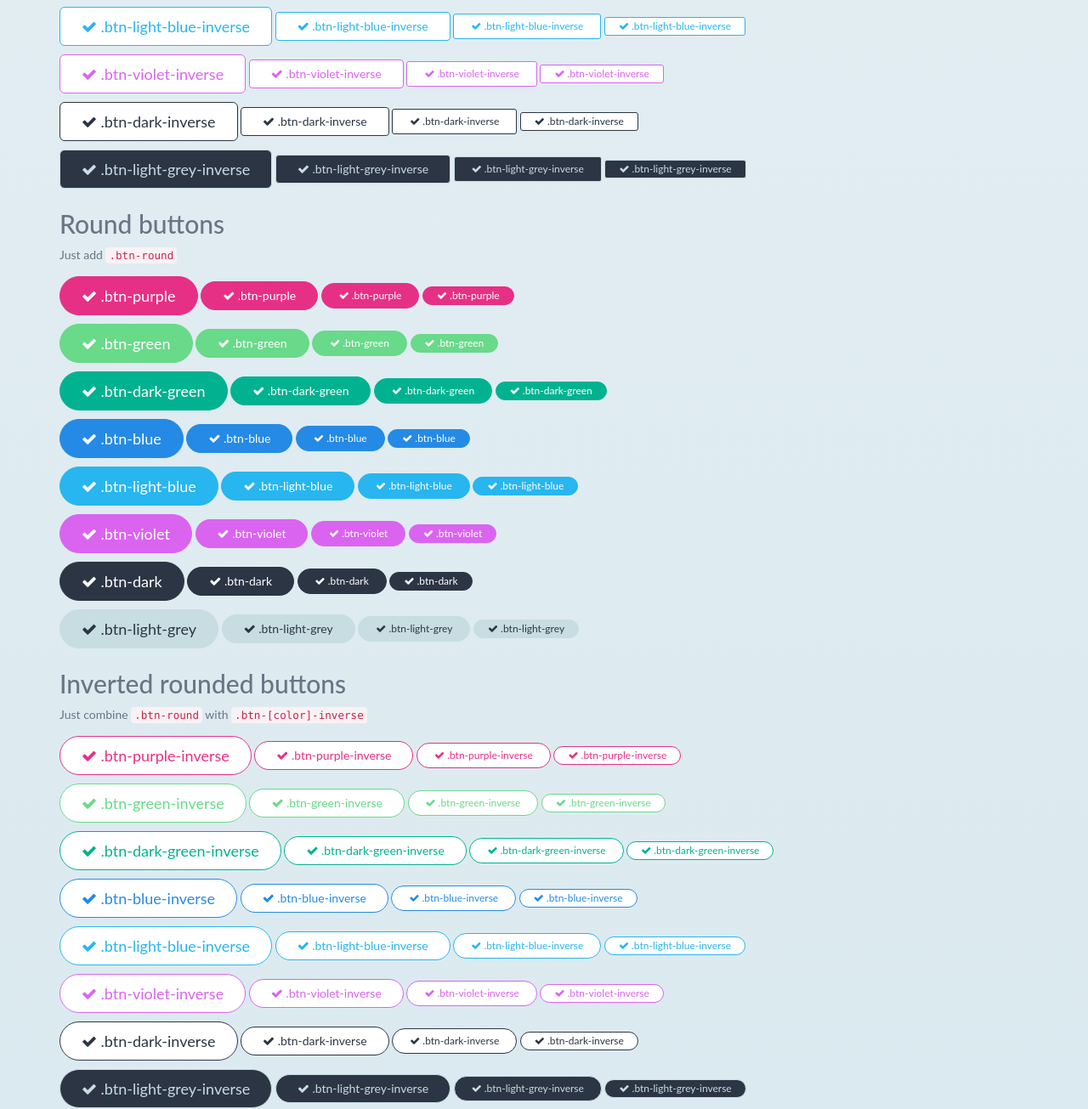
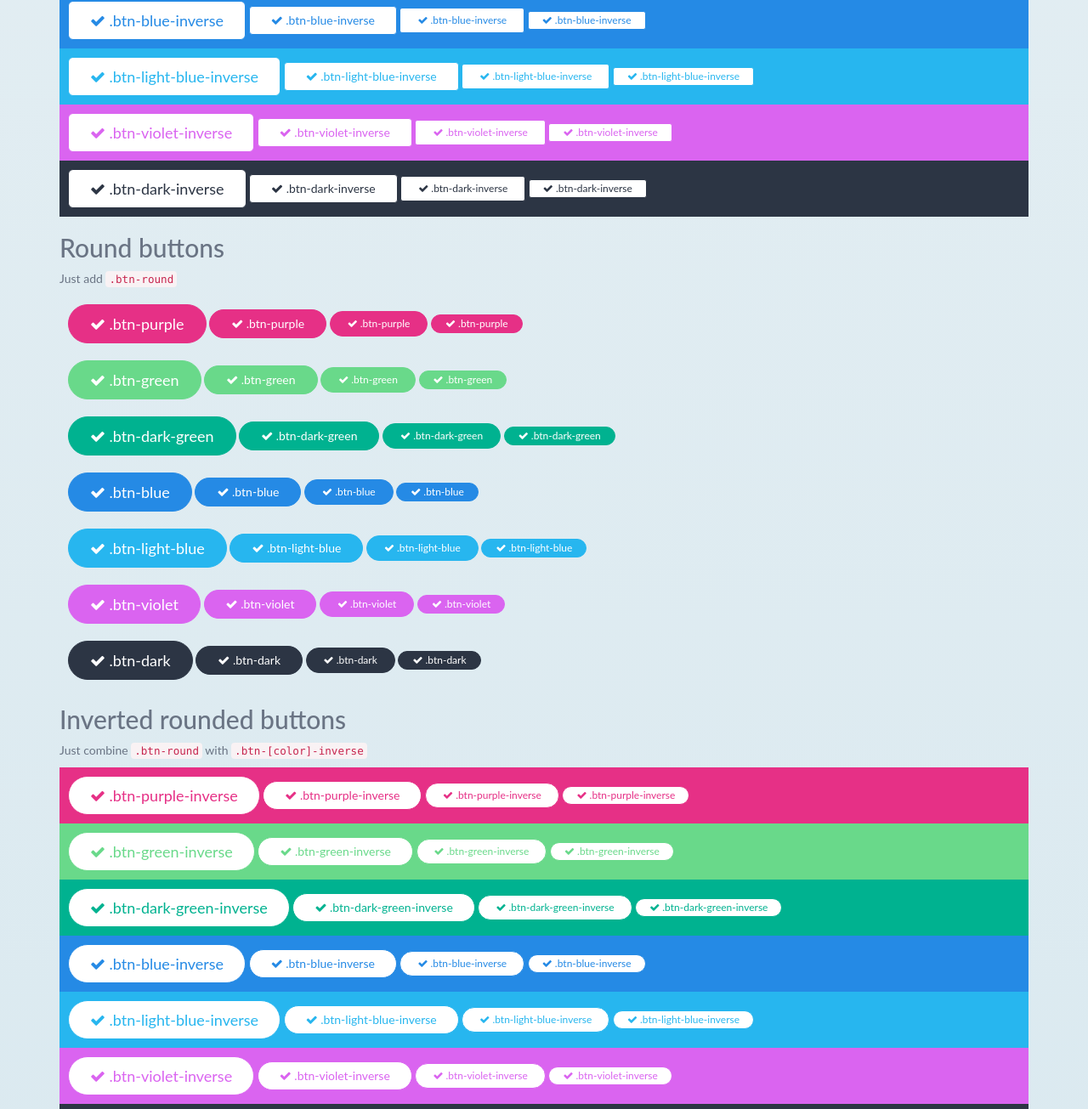
Before and after one commit to giosg/ui-toolkit, a website: page index.html in a window 1280 px wide. Shown: the part 2883-4188 px from the top of the page at 85% size. Drawn offline with nearby package versions, Linux system fonts and the light colour scheme; files whose address does not match are found by name.

Commit message:
Fixed hover colors for inverted-color buttons and removed light-grey-button

```diff
--- a/index.html
+++ b/index.html
@@ -246,247 +246,215 @@
           <code>.btn-xs</code>
         </p>
 
-        <div style="padding: 5px 0">
+        <div style="padding: 10px">
           <button class="btn btn-purple btn-lg"><i class="fa fa-check"></i> .btn-purple</button>
           <button class="btn btn-purple"><i class="fa fa-check"></i> .btn-purple</button>
           <button class="btn btn-purple btn-sm"><i class="fa fa-check"></i> .btn-purple</button>
           <button class="btn btn-purple btn-xs"><i class="fa fa-check"></i> .btn-purple</button>
         </div>
 
-        <div style="padding: 5px 0">
+        <div style="padding: 10px">
           <button class="btn btn-green btn-lg"><i class="fa fa-check"></i> .btn-green</button>
           <button class="btn btn-green"><i class="fa fa-check"></i> .btn-green</button>
           <button class="btn btn-green btn-sm"><i class="fa fa-check"></i> .btn-green</button>
           <button class="btn btn-green btn-xs"><i class="fa fa-check"></i> .btn-green</button>
         </div>
 
-        <div style="padding: 5px 0">
+        <div style="padding: 10px">
           <button class="btn btn-dark-green btn-lg"><i class="fa fa-check"></i> .btn-dark-green</button>
           <button class="btn btn-dark-green"><i class="fa fa-check"></i> .btn-dark-green</button>
           <button class="btn btn-dark-green btn-sm"><i class="fa fa-check"></i> .btn-dark-green</button>
           <button class="btn btn-dark-green btn-xs"><i class="fa fa-check"></i> .btn-dark-green</button>
         </div>
 
-        <div style="padding: 5px 0">
+        <div style="padding: 10px">
           <button class="btn btn-blue btn-lg"><i class="fa fa-check"></i> .btn-blue</button>
           <button class="btn btn-blue"><i class="fa fa-check"></i> .btn-blue</button>
           <button class="btn btn-blue btn-sm"><i class="fa fa-check"></i> .btn-blue</button>
           <button class="btn btn-blue btn-xs"><i class="fa fa-check"></i> .btn-blue</button>
         </div>
 
-        <div style="padding: 5px 0">
+        <div style="padding: 10px">
           <button class="btn btn-light-blue btn-lg"><i class="fa fa-check"></i> .btn-light-blue</button>
           <button class="btn btn-light-blue"><i class="fa fa-check"></i> .btn-light-blue</button>
           <button class="btn btn-light-blue btn-sm"><i class="fa fa-check"></i> .btn-light-blue</button>
           <button class="btn btn-light-blue btn-xs"><i class="fa fa-check"></i> .btn-light-blue</button>
         </div>
 
-        <div style="padding: 5px 0">
+        <div style="padding: 10px">
           <button class="btn btn-violet btn-lg"><i class="fa fa-check"></i> .btn-violet</button>
           <button class="btn btn-violet"><i class="fa fa-check"></i> .btn-violet</button>
           <button class="btn btn-violet btn-sm"><i class="fa fa-check"></i> .btn-violet</button>
           <button class="btn btn-violet btn-xs"><i class="fa fa-check"></i> .btn-violet</button>
         </div>
 
-        <div style="padding: 5px 0">
+        <div style="padding: 10px">
           <button class="btn btn-dark btn-lg"><i class="fa fa-check"></i> .btn-dark</button>
           <button class="btn btn-dark"><i class="fa fa-check"></i> .btn-dark</button>
           <button class="btn btn-dark btn-sm"><i class="fa fa-check"></i> .btn-dark</button>
           <button class="btn btn-dark btn-xs"><i class="fa fa-check"></i> .btn-dark</button>
         </div>
 
-        <div style="padding: 5px 0">
-          <button class="btn btn-light-grey btn-lg"><i class="fa fa-check"></i> .btn-light-grey</button>
-          <button class="btn btn-light-grey"><i class="fa fa-check"></i> .btn-light-grey</button>
-          <button class="btn btn-light-grey btn-sm"><i class="fa fa-check"></i> .btn-light-grey</button>
-          <button class="btn btn-light-grey btn-xs"><i class="fa fa-check"></i> .btn-light-grey</button>
-        </div>
-
-
         <h2>Inverted button colors</h2>
         <p>
           Just combine <code>.btn-round</code> with <code>.btn-[color]-inverse</code>
         </p>
 
-        <div style="padding: 5px 0">
+        <div class="bg-purple" style="padding: 10px">
           <button class="btn btn-purple-inverse btn-lg"><i class="fa fa-check"></i> .btn-purple-inverse</button>
           <button class="btn btn-purple-inverse"><i class="fa fa-check"></i> .btn-purple-inverse</button>
           <button class="btn btn-purple-inverse btn-sm"><i class="fa fa-check"></i> .btn-purple-inverse</button>
           <button class="btn btn-purple-inverse btn-xs"><i class="fa fa-check"></i> .btn-purple-inverse</button>
         </div>
 
-        <div style="padding: 5px 0">
+        <div class="bg-green" style="padding: 10px;">
           <button class="btn btn-green-inverse btn-lg"><i class="fa fa-check"></i> .btn-green-inverse</button>
           <button class="btn btn-green-inverse"><i class="fa fa-check"></i> .btn-green-inverse</button>
           <button class="btn btn-green-inverse btn-sm"><i class="fa fa-check"></i> .btn-green-inverse</button>
           <button class="btn btn-green-inverse btn-xs"><i class="fa fa-check"></i> .btn-green-inverse</button>
         </div>
 
-        <div style="padding: 5px 0">
+        <div class="bg-dark-green" style="padding: 10px">
           <button class="btn btn-dark-green-inverse btn-lg"><i class="fa fa-check"></i> .btn-dark-green-inverse</button>
           <button class="btn btn-dark-green-inverse"><i class="fa fa-check"></i> .btn-dark-green-inverse</button>
           <button class="btn btn-dark-green-inverse btn-sm"><i class="fa fa-check"></i> .btn-dark-green-inverse</button>
           <button class="btn btn-dark-green-inverse btn-xs"><i class="fa fa-check"></i> .btn-dark-green-inverse</button>
         </div>
 
-        <div style="padding: 5px 0">
+        <div class="bg-blue" style="padding: 10px">
           <button class="btn btn-blue-inverse btn-lg"><i class="fa fa-check"></i> .btn-blue-inverse</button>
           <button class="btn btn-blue-inverse"><i class="fa fa-check"></i> .btn-blue-inverse</button>
           <button class="btn btn-blue-inverse btn-sm"><i class="fa fa-check"></i> .btn-blue-inverse</button>
           <button class="btn btn-blue-inverse btn-xs"><i class="fa fa-check"></i> .btn-blue-inverse</button>
         </div>
 
-        <div style="padding: 5px 0">
+        <div class="bg-light-blue" style="padding: 10px">
           <button class="btn btn-light-blue-inverse btn-lg"><i class="fa fa-check"></i> .btn-light-blue-inverse</button>
           <button class="btn btn-light-blue-inverse"><i class="fa fa-check"></i> .btn-light-blue-inverse</button>
           <button class="btn btn-light-blue-inverse btn-sm"><i class="fa fa-check"></i> .btn-light-blue-inverse</button>
           <button class="btn btn-light-blue-inverse btn-xs"><i class="fa fa-check"></i> .btn-light-blue-inverse</button>
         </div>
 
-        <div style="padding: 5px 0">
+        <div class="bg-violet" style="padding: 10px">
           <button class="btn btn-violet-inverse btn-lg"><i class="fa fa-check"></i> .btn-violet-inverse</button>
           <button class="btn btn-violet-inverse"><i class="fa fa-check"></i> .btn-violet-inverse</button>
           <button class="btn btn-violet-inverse btn-sm"><i class="fa fa-check"></i> .btn-violet-inverse</button>
           <button class="btn btn-violet-inverse btn-xs"><i class="fa fa-check"></i> .btn-violet-inverse</button>
         </div>
 
-        <div style="padding: 5px 0">
+        <div class="bg-dark" style="padding: 10px">
           <button class="btn btn-dark-inverse btn-lg"><i class="fa fa-check"></i> .btn-dark-inverse</button>
           <button class="btn btn-dark-inverse"><i class="fa fa-check"></i> .btn-dark-inverse</button>
           <button class="btn btn-dark-inverse btn-sm"><i class="fa fa-check"></i> .btn-dark-inverse</button>
           <button class="btn btn-dark-inverse btn-xs"><i class="fa fa-check"></i> .btn-dark-inverse</button>
         </div>
 
-        <div style="padding: 5px 0">
-          <button class="btn btn-light-grey-inverse btn-lg"><i class="fa fa-check"></i> .btn-light-grey-inverse</button>
-          <button class="btn btn-light-grey-inverse"><i class="fa fa-check"></i> .btn-light-grey-inverse</button>
-          <button class="btn btn-light-grey-inverse btn-sm"><i class="fa fa-check"></i> .btn-light-grey-inverse</button>
-          <button class="btn btn-light-grey-inverse btn-xs"><i class="fa fa-check"></i> .btn-light-grey-inverse</button>
-        </div>
-
 
         <h2> Round buttons</h2>
         <p>Just add <code>.btn-round</code></p>
 
-        <div style="padding: 5px 0">
+        <div style="padding: 10px">
           <button class="btn btn-round btn-purple btn-lg"><i class="fa fa-check"></i> .btn-purple</button>
           <button class="btn btn-round btn-purple"><i class="fa fa-check"></i> .btn-purple</button>
           <button class="btn btn-round btn-purple btn-sm"><i class="fa fa-check"></i> .btn-purple</button>
           <button class="btn btn-round btn-purple btn-xs"><i class="fa fa-check"></i> .btn-purple</button>
         </div>
 
-        <div style="padding: 5px 0">
+        <div style="padding: 10px">
           <button class="btn btn-round btn-green btn-lg"><i class="fa fa-check"></i> .btn-green</button>
           <button class="btn btn-round btn-green"><i class="fa fa-check"></i> .btn-green</button>
           <button class="btn btn-round btn-green btn-sm"><i class="fa fa-check"></i> .btn-green</button>
           <button class="btn btn-round btn-green btn-xs"><i class="fa fa-check"></i> .btn-green</button>
         </div>
 
-        <div style="padding: 5px 0">
+        <div style="padding: 10px">
           <button class="btn btn-round btn-dark-green btn-lg"><i class="fa fa-check"></i> .btn-dark-green</button>
           <button class="btn btn-round btn-dark-green"><i class="fa fa-check"></i> .btn-dark-green</button>
           <button class="btn btn-round btn-dark-green btn-sm"><i class="fa fa-check"></i> .btn-dark-green</button>
           <button class="btn btn-round btn-dark-green btn-xs"><i class="fa fa-check"></i> .btn-dark-green</button>
         </div>
 
-        <div style="padding: 5px 0">
+        <div style="padding: 10px">
           <button class="btn btn-round btn-blue btn-lg"><i class="fa fa-check"></i> .btn-blue</button>
           <button class="btn btn-round btn-blue"><i class="fa fa-check"></i> .btn-blue</button>
           <button class="btn btn-round btn-blue btn-sm"><i class="fa fa-check"></i> .btn-blue</button>
           <button class="btn btn-round btn-blue btn-xs"><i class="fa fa-check"></i> .btn-blue</button>
         </div>
 
-        <div style="padding: 5px 0">
+        <div style="padding: 10px">
           <button class="btn btn-round btn-light-blue btn-lg"><i class="fa fa-check"></i> .btn-light-blue</button>
           <button class="btn btn-round btn-light-blue"><i class="fa fa-check"></i> .btn-light-blue</button>
           <button class="btn btn-round btn-light-blue btn-sm"><i class="fa fa-check"></i> .btn-light-blue</button>
           <button class="btn btn-round btn-light-blue btn-xs"><i class="fa fa-check"></i> .btn-light-blue</button>
         </div>
 
-        <div style="padding: 5px 0">
+        <div style="padding: 10px">
           <button class="btn btn-round btn-violet btn-lg"><i class="fa fa-check"></i> .btn-violet</button>
           <button class="btn btn-round btn-violet"><i class="fa fa-check"></i> .btn-violet</button>
           <button class="btn btn-round btn-violet btn-sm"><i class="fa fa-check"></i> .btn-violet</button>
           <button class="btn btn-round btn-violet btn-xs"><i class="fa fa-check"></i> .btn-violet</button>
         </div>
 
-        <div style="padding: 5px 0">
+        <div style="padding: 10px">
           <button class="btn btn-round btn-dark btn-lg"><i class="fa fa-check"></i> .btn-dark</button>
           <button class="btn btn-round btn-dark"><i class="fa fa-check"></i> .btn-dark</button>
           <button class="btn btn-round btn-dark btn-sm"><i class="fa fa-check"></i> .btn-dark</button>
           <button class="btn btn-round btn-dark btn-xs"><i class="fa fa-check"></i> .btn-dark</button>
         </div>
 
-        <div style="padding: 5px 0">
-          <button class="btn btn-round btn-light-grey btn-lg"><i class="fa fa-check"></i> .btn-light-grey</button>
-          <button class="btn btn-round btn-light-grey"><i class="fa fa-check"></i> .btn-light-grey</button>
-          <button class="btn btn-round btn-light-grey btn-sm"><i class="fa fa-check"></i> .btn-light-grey</button>
-          <button class="btn btn-round btn-light-grey btn-xs"><i class="fa fa-check"></i> .btn-light-grey</button>
-        </div>
-
-
         <h2>Inverted rounded buttons</h2>
         <p>
           Just combine <code>.btn-round</code> with <code>.btn-[color]-inverse</code>
         </p>
 
-        <div style="padding: 5px 0">
+        <div class="bg-purple" style="padding: 10px">
           <button class="btn btn-round btn-purple-inverse btn-lg"><i class="fa fa-check"></i> .btn-purple-inverse</button>
           <button class="btn btn-round btn-purple-inverse"><i class="fa fa-check"></i> .btn-purple-inverse</button>
           <button class="btn btn-round btn-purple-inverse btn-sm"><i class="fa fa-check"></i> .btn-purple-inverse</button>
           <button class="btn btn-round btn-purple-inverse btn-xs"><i class="fa fa-check"></i> .btn-purple-inverse</button>
         </div>
 
-        <div style="padding: 5px 0">
+        <div class="bg-green" style="padding: 10px">
           <button class="btn btn-round btn-green-inverse btn-lg"><i class="fa fa-check"></i> .btn-green-inverse</button>
           <button class="btn btn-round btn-green-inverse"><i class="fa fa-check"></i> .btn-green-inverse</button>
           <button class="btn btn-round btn-green-inverse btn-sm"><i class="fa fa-check"></i> .btn-green-inverse</button>
           <button class="btn btn-round btn-green-inverse btn-xs"><i class="fa fa-check"></i> .btn-green-inverse</button>
         </div>
 
-        <div style="padding: 5px 0">
+        <div class="bg-dark-green" style="padding: 10px">
           <button class="btn btn-round btn-dark-green-inverse btn-lg"><i class="fa fa-check"></i> .btn-dark-green-inverse</button>
           <button class="btn btn-round btn-dark-green-inverse"><i class="fa fa-check"></i> .btn-dark-green-inverse</button>
           <button class="btn btn-round btn-dark-green-inverse btn-sm"><i class="fa fa-check"></i> .btn-dark-green-inverse</button>
           <button class="btn btn-round btn-dark-green-inverse btn-xs"><i class="fa fa-check"></i> .btn-dark-green-inverse</button>
         </div>
 
-        <div style="padding: 5px 0">
+        <div class="bg-blue" style="padding: 10px">
           <button class="btn btn-round btn-blue-inverse btn-lg"><i class="fa fa-check"></i> .btn-blue-inverse</button>
           <button class="btn btn-round btn-blue-inverse"><i class="fa fa-check"></i> .btn-blue-inverse</button>
           <button class="btn btn-round btn-blue-inverse btn-sm"><i class="fa fa-check"></i> .btn-blue-inverse</button>
           <button class="btn btn-round btn-blue-inverse btn-xs"><i class="fa fa-check"></i> .btn-blue-inverse</button>
         </div>
 
-        <div style="padding: 5px 0">
+        <div class="bg-light-blue" style="padding: 10px">
           <button class="btn btn-round btn-light-blue-inverse btn-lg"><i class="fa fa-check"></i> .btn-light-blue-inverse</button>
           <button class="btn btn-round btn-light-blue-inverse"><i class="fa fa-check"></i> .btn-light-blue-inverse</button>
           <button class="btn btn-round btn-light-blue-inverse btn-sm"><i class="fa fa-check"></i> .btn-light-blue-inverse</button>
           <button class="btn btn-round btn-light-blue-inverse btn-xs"><i class="fa fa-check"></i> .btn-light-blue-inverse</button>
         </div>
 
-        <div style="padding: 5px 0">
+        <div class="bg-violet" style="padding: 10px">
           <button class="btn btn-round btn-violet-inverse btn-lg"><i class="fa fa-check"></i> .btn-violet-inverse</button>
           <button class="btn btn-round btn-violet-inverse"><i class="fa fa-check"></i> .btn-violet-inverse</button>
           <button class="btn btn-round btn-violet-inverse btn-sm"><i class="fa fa-check"></i> .btn-violet-inverse</button>
           <button class="btn btn-round btn-violet-inverse btn-xs"><i class="fa fa-check"></i> .btn-violet-inverse</button>
         </div>
 
-        <div style="padding: 5px 0">
+        <div class="bg-dark" style="padding: 10px">
           <button class="btn btn-round btn-dark-inverse btn-lg"><i class="fa fa-check"></i> .btn-dark-inverse</button>
           <button class="btn btn-round btn-dark-inverse"><i class="fa fa-check"></i> .btn-dark-inverse</button>
           <button class="btn btn-round btn-dark-inverse btn-sm"><i class="fa fa-check"></i> .btn-dark-inverse</button>
           <button class="btn btn-round btn-dark-inverse btn-xs"><i class="fa fa-check"></i> .btn-dark-inverse</button>
         </div>
-
-        <div style="padding: 5px 0">
-          <button class="btn btn-round btn-light-grey-inverse btn-lg"><i class="fa fa-check"></i> .btn-light-grey-inverse</button>
-          <button class="btn btn-round btn-light-grey-inverse"><i class="fa fa-check"></i> .btn-light-grey-inverse</button>
-          <button class="btn btn-round btn-light-grey-inverse btn-sm"><i class="fa fa-check"></i> .btn-light-grey-inverse</button>
-          <button class="btn btn-round btn-light-grey-inverse btn-xs"><i class="fa fa-check"></i> .btn-light-grey-inverse</button>
-        </div>
-
-
 
         <h1> Text colors</h2>
         <p>
--- a/sass/ui-toolkit.scss
+++ b/sass/ui-toolkit.scss
@@ -91,65 +91,60 @@ $giosg-text-color: #6a7484;
   //
   // Buttons and inverted buttons for each color
   //
+
   .btn-purple {
     @include button-variant($giosg-light-text, $giosg-purple, $giosg-purple);
   }
   .btn-purple-inverse {
-    @include button-variant-inverse($giosg-light-text, $giosg-purple, $giosg-purple);
+    @include button-variant-inverse($giosg-purple, $giosg-purple, $giosg-light-text);
   }
 
   .btn-green {
     @include button-variant($giosg-light-text, $giosg-green, $giosg-green);
   }
   .btn-green-inverse {
-    @include button-variant-inverse($giosg-light-text, $giosg-green, $giosg-green);
+    @include button-variant-inverse($giosg-green, $giosg-green, $giosg-light-text);
   }
 
   .btn-dark-green {
     @include button-variant($giosg-light-text, $giosg-dark-green, $giosg-dark-green);
   }
   .btn-dark-green-inverse {
-    @include button-variant-inverse($giosg-light-text, $giosg-dark-green, $giosg-dark-green);
+    @include button-variant-inverse($giosg-dark-green, $giosg-dark-green, $giosg-light-text, 5%);
   }
 
   .btn-blue {
     @include button-variant($giosg-light-text, $giosg-blue, $giosg-blue);
   }
   .btn-blue-inverse {
-    @include button-variant-inverse($giosg-light-text, $giosg-blue, $giosg-blue);
+    @include button-variant-inverse($giosg-blue, $giosg-blue, $giosg-light-text);
   }
 
   .btn-light-blue {
     @include button-variant($giosg-light-text, $giosg-light-blue, $giosg-light-blue);
   }
   .btn-light-blue-inverse {
-    @include button-variant-inverse($giosg-light-text, $giosg-light-blue, $giosg-light-blue);
+    @include button-variant-inverse($giosg-light-blue, $giosg-light-blue, $giosg-light-text);
   }
 
   .btn-violet {
     @include button-variant($giosg-light-text, $giosg-violet, $giosg-violet);
   }
   .btn-violet-inverse {
-    @include button-variant-inverse($giosg-light-text, $giosg-violet, $giosg-violet);
+    @include button-variant-inverse($giosg-violet, $giosg-violet, $giosg-light-text);
   }
 
   .btn-dark {
     @include button-variant($giosg-light-text, $giosg-dark, $giosg-dark);
   }
   .btn-dark-inverse {
-    @include button-variant-inverse($giosg-light-text, $giosg-dark, $giosg-dark);
-  }
-
-  .btn-light-grey {
-    @include button-variant($giosg-dark-text, $giosg-light-grey, $giosg-light-grey);
-  }
-  .btn-light-grey-inverse {
-    @include button-variant-inverse($giosg-dark-text, $giosg-light-grey, $giosg-light-grey);
+    @include button-variant-inverse($giosg-dark, $giosg-dark, $giosg-light-text);
   }
 
   //
   // Round button and label mixin that can be used for buttons and labels
   //
+
   .btn-round, .label-round {
     @include prefixer(border-top-left-radius, 50px, webkit moz spec);
     @include prefixer(border-top-right-radius, 50px, webkit moz spec);
@@ -177,6 +172,7 @@ $giosg-text-color: #6a7484;
   //
   // Text colors
   //
+
   @include text-emphasis-variant('.text-purple', $giosg-purple);
   @include text-emphasis-variant('.text-purple',  $giosg-purple);
   @include text-emphasis-variant('.text-green', $giosg-green);
@@ -190,6 +186,7 @@ $giosg-text-color: #6a7484;
   //
   // Labels
   //
+
   .label-purple {
     @include label-variant($giosg-purple);
   }
```
Also changed, not shown: sass/_mixins.scss (+10 -5 lines).
